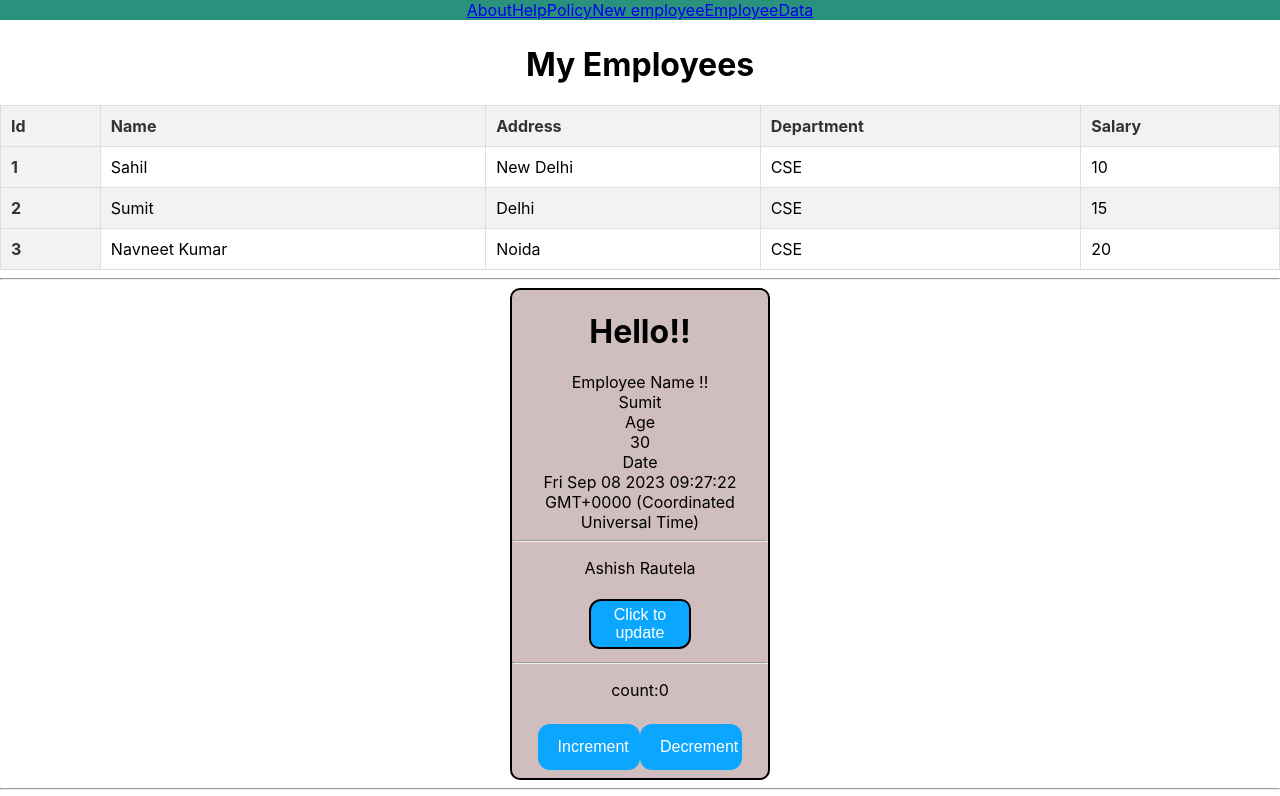
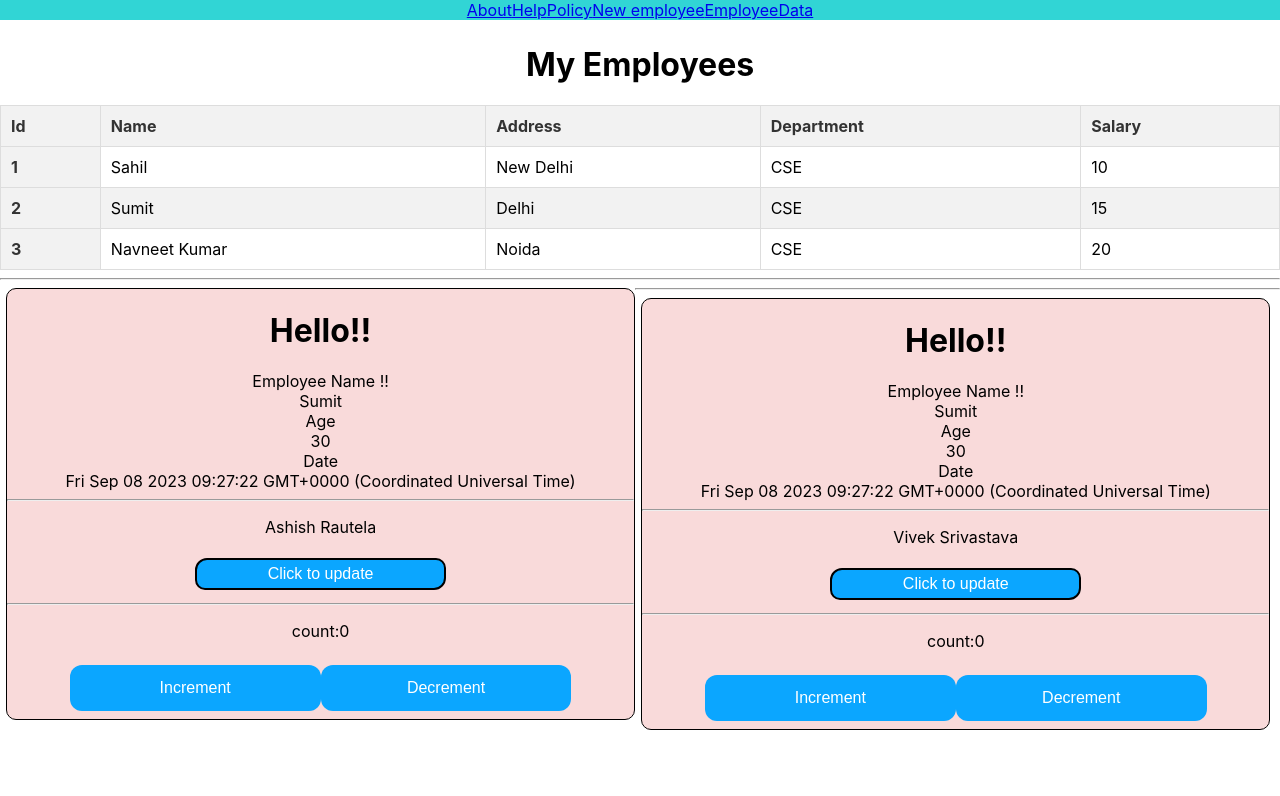
Before and after one commit to singhnavneet77/fullstack, a React (Create React App) app: page /myemployee in a window 1280 px wide. Shown: the top 796 px of the page. Built offline with nearby package versions, Linux system fonts and the light colour scheme.

Commit message:
emp change

```diff
--- a/src/components/Employee.css
+++ b/src/components/Employee.css
@@ -1,12 +1,12 @@
-.wrapper{
-    background-color: rgb(208, 189, 189);
-    border: 2px solid black;
-    margin:auto;
+.wrapper {
+    background-color: rgba(237, 147, 147, 0.336);
+    border: 1px solid #000;
     border-radius: 10px;
-    width:20%;
-    text-align: center;
-
-}
+    margin: auto;
+    width: 49%;
+    float: left;
+    margin-left: 6px;
+  }
 .btn{
     margin: 5px;
     border: 2px solid black;
--- a/src/components/Header/Header.css
+++ b/src/components/Header/Header.css
@@ -3,7 +3,7 @@ ul {
   margin: 0;
   padding: 0;
   overflow: hidden;
-  background-color: #29917c;
+  background-color: #31d5d5;
   margin-bottom: 25px;
 }
 
@@ -21,5 +21,5 @@ li a {
 }
 
 li a:hover {
-  background-color: #41a547;
+  background-color: #30c1d7;
 }
```
